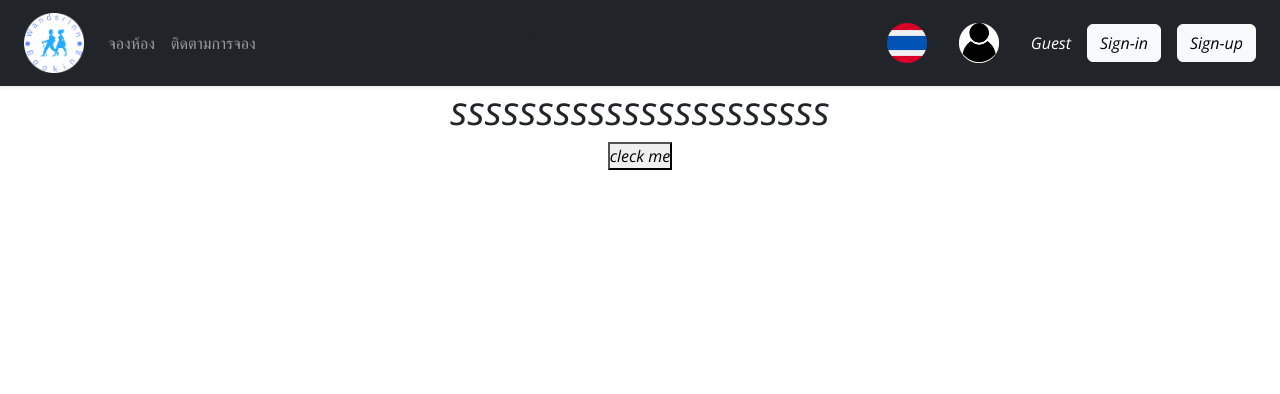
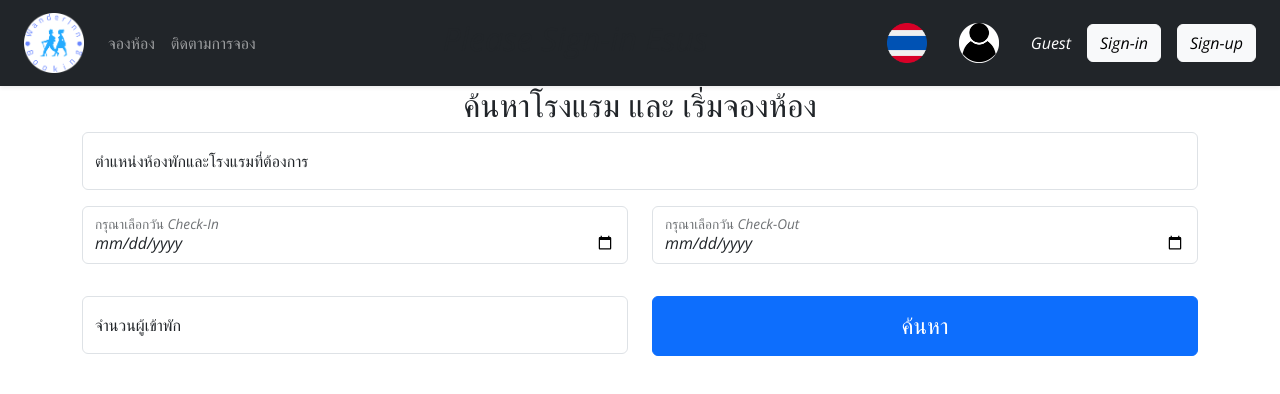
Before and after one commit to Nagalin/WanderInn, a React (Vite) app in the folder frontend/: page /booking in a window 1280 px wide. Shown: the top 394 px of the page. Built offline with nearby package versions, Linux system fonts and the light colour scheme.

Commit message:
Add Booking page

```diff
--- a/frontend/package.json
+++ b/frontend/package.json
@@ -16,6 +16,7 @@
     "react": "^18.2.0",
     "react-bootstrap": "^2.10.0",
     "react-dom": "^18.2.0",
+    "react-moving-text": "^0.0.7",
     "react-router-dom": "^6.21.3",
     "sweetalert2": "^11.10.3"
   },
--- a/frontend/src/App.tsx
+++ b/frontend/src/App.tsx
@@ -5,6 +5,7 @@ import Homepage from "./pages/Homepage";
 import Navbar from "./components/Navbar";
 import { Route, Routes } from "react-router-dom";
 import Booking from "./pages/Booking";
+import TrackingBooking from "./pages/TrackingBooking";
 const App = () => {
   return (
     <>
@@ -14,6 +15,7 @@ const App = () => {
         <Route element={<Navbar />}>
           <Route path="/homepage" element={<Homepage />} />
           <Route path="/booking" element={<Booking />} />
+          <Route path="/trackingBooking" element={<TrackingBooking />} />
         </Route>
       </Routes>
     </>
--- a/frontend/src/pages/Booking.tsx
+++ b/frontend/src/pages/Booking.tsx
@@ -1,15 +1,95 @@
 // rafce create fast component
-import React from 'react'
-import Navbar from '../components/Navbar'
+import React, { useState } from "react";
+import Navbar from "../components/Navbar";
+import "react-datepicker/dist/react-datepicker.css";
+import {
+  Button,
+  Col,
+  Container,
+  FloatingLabel,
+  Form,
+  Row,
+} from "react-bootstrap";
 const Booking = () => {
+  const DateStyle = {
+    display: "block",
+    height: "50px",
+    width: "100%",
+    backgroundColor: "#ffffff",
+    backgroundOpacity: "0.07",
+    borderRadius: "3px",
+    padding: "0px",
+    marginTop: "0px",
+    marginBottom: "0px",
+  };
+  const [startDate, setStartDate] = useState<Date | null>(null);
+  const [outDate, setOutDate] = useState<Date | null>(null);
+
   return (
-    <>
-    <center>
-    <h1>ssssssssssssssssssssss</h1>
-    <button>cleck me</button>
-    </center>
-    </>
-  )
-}
+    <Container className="mb-4">
+      <center>
+        <h2>ค้นหาโรงแรม และ เริ่มจองห้อง</h2>
+        <FloatingLabel
+          controlId="floatingInput"
+          label="ตำแหน่งห้องพักและโรงแรมที่ต้องการ"
+          className="mb-3"
+        >
+          <Form.Control
+            type="email"
+            placeholder="ตำแหน่งห้องพักและโรงแรมที่ต้องการ"
+          />
+        </FloatingLabel>
+      </center>
+      <Row>
+        <Col>
+          <FloatingLabel
+            controlId="floatingTextarea"
+            label="กรุณาเลือกวัน Check-In"
+            className="mb-3"
+          >
+            <Form.Control type="date" />
+          </FloatingLabel>
+        </Col>
 
-export default Booking
+        <Col>
+          <FloatingLabel
+            controlId="floatingTextarea"
+            label="กรุณาเลือกวัน Check-Out"
+            className="mb-3"
+          >
+            <Form.Control type="date" />
+          </FloatingLabel>
+        </Col>
+      </Row>
+
+      <Row>
+        <Col>
+          {" "}
+          <FloatingLabel
+            controlId="floatingInput"
+            label="จำนวนผู้เข้าพัก"
+            className="mt-3"
+            style={{zIndex: "0" }}
+          >
+            <Form.Control
+              type="email"
+              placeholder="ตำแหน่งห้องพักและโรงแรมที่ต้องการ"
+            />
+          </FloatingLabel>
+        </Col>
+        <Col>
+          {" "}
+          <Button
+            className="mt-3"
+            style={{ width: "100%", height: "80%",fontSize:"140%"}}
+            variant="primary"
+          >
+            ค้นหา
+          </Button>
+        </Col>
+      </Row>
+    </Container>
+  );
+};
+
+export default Booking;
--- a/frontend/src/pages/Homepage.tsx
+++ b/frontend/src/pages/Homepage.tsx
@@ -1,6 +1,6 @@
 // rafce create fast component
-import React, { useState } from "react";
-import { Button, Image, Modal, Ratio, Spinner } from "react-bootstrap";
+import React, { useEffect, useState } from "react";
+import { Button, Fade, Image, Modal, Ratio, Spinner } from "react-bootstrap";
 import homeBg from "../assets/homeBg.jpg";
 import Carousel from "react-bootstrap/Carousel";
 import greenScreen from "../assets/green.png";
@@ -16,6 +16,12 @@ const Homepage = () => {
   const handleShowSignIn = () => setShowSignIn(true);
   const handleShowSignUp = () => setShowSignUp(true);
 
+  const [open, setOpen] = useState(false);
+
+  useEffect(() => {
+    setTimeout(() => setOpen(true),500)
+
+  },[])
   return (
     <>
       <center>
@@ -30,7 +36,8 @@ const Homepage = () => {
           }}
         >
           <div className="insideBg">
-            <h1 className="text-white">WanderInn</h1>
+             <Fade in={open}>
+            <h1 className="text-white">WanderInn</h1></Fade>
             <h2 className="text-white">เริ่มต้นการท่องเที่ยวของคุณได้ที่นี่</h2>
             <Button variant="info" onClick={handleShowSignIn}>เข้าสู่ระบบ</Button>{' '}
               <p onClick={handleShowSignUp}
--- a/frontend/src/pages/TrackingBooking.tsx
+++ b/frontend/src/pages/TrackingBooking.tsx
@@ -0,0 +1,11 @@
+import React from 'react'
+import Navbar from "../components/Navbar";
+const TrackingBooking = () => {
+  return (
+    <div>
+
+    </div>
+  )
+}
+
+export default TrackingBooking
```
Also changed, not shown: frontend/src/features/booking/components/Booking.tsx (added, +11 -0 lines), 1 other file (tests, documents, lock files or other folders).
